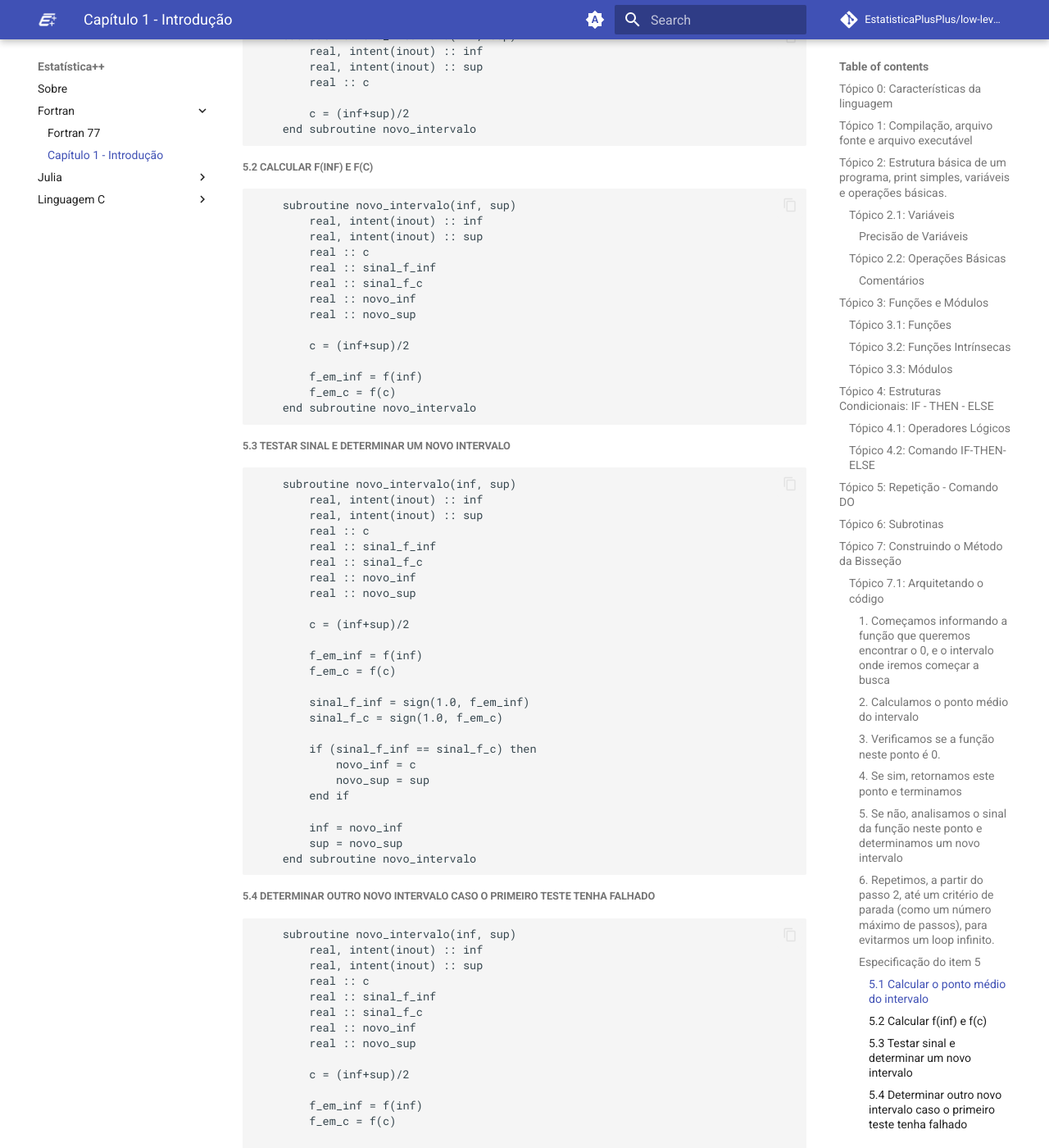
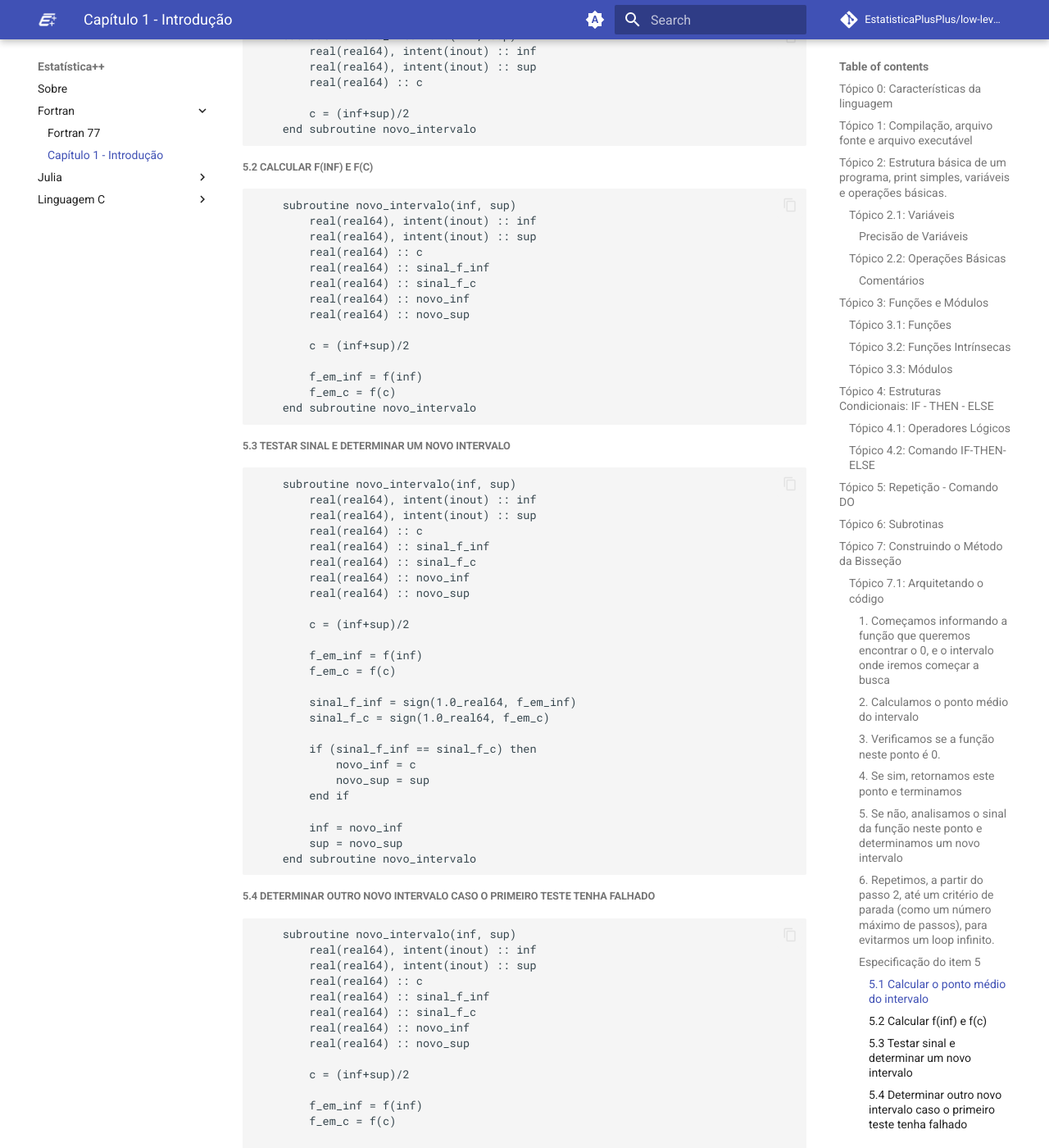
Before and after one commit to EstatisticaPlusPlus/low-level-learning, an MkDocs documentation site: the page built from docs/Fortran/Fortran_90.md, in a window 1280 px wide and 1400 px high, scrolled down 29980 px. Shown: the whole window at 82% size. Built offline with MkDocs 1.6.1 and Material for MkDocs 9.7.7, drawn with Linux system fonts in a browser that asks for light colours; comment, search, counter and statistics services are not loaded; some of the changed text lies outside the part shown.

Commit message:
update: fixing types in code and adding full code snippet

````diff
--- a/docs/Fortran/Fortran_90.md
+++ b/docs/Fortran/Fortran_90.md
@@ -1674,10 +1674,10 @@
 	    real(real64), intent(in) :: b
 
 	    ! Variável LOCAL do limite inferior do intervalo
-	    real :: inf
+	    real(real64) :: inf
 
 	    ! Variável LOCAL do limite superior do intervalo
-	    real :: sup
+	    real(real64) :: sup
 
 	    ! Nº máximo de passos
 	    integer, intent(in) :: n_passos
@@ -1720,9 +1720,9 @@
 ```
 
     subroutine novo_intervalo(inf, sup)
-		real, intent(inout) :: inf
-		real, intent(inout) :: sup
-		real :: c
+		real(real64), intent(inout) :: inf
+		real(real64), intent(inout) :: sup
+		real(real64) :: c
 
 		c = (inf+sup)/2
 	end subroutine novo_intervalo
@@ -1733,13 +1733,13 @@
 
 ```
     subroutine novo_intervalo(inf, sup)
-		real, intent(inout) :: inf
-		real, intent(inout) :: sup
-		real :: c
-		real :: sinal_f_inf
-		real :: sinal_f_c
-		real :: novo_inf
-		real :: novo_sup
+		real(real64), intent(inout) :: inf
+		real(real64), intent(inout) :: sup
+		real(real64) :: c
+		real(real64) :: sinal_f_inf
+		real(real64) :: sinal_f_c
+		real(real64) :: novo_inf
+		real(real64) :: novo_sup
 
 		c = (inf+sup)/2
 
@@ -1754,21 +1754,21 @@
 ```
 
     subroutine novo_intervalo(inf, sup)
-	    real, intent(inout) :: inf
-	    real, intent(inout) :: sup
-	    real :: c
-	    real :: sinal_f_inf
-	    real :: sinal_f_c
-	    real :: novo_inf
-	    real :: novo_sup
+	    real(real64), intent(inout) :: inf
+	    real(real64), intent(inout) :: sup
+	    real(real64) :: c
+	    real(real64) :: sinal_f_inf
+	    real(real64) :: sinal_f_c
+	    real(real64) :: novo_inf
+	    real(real64) :: novo_sup
 
 	    c = (inf+sup)/2
 
         f_em_inf = f(inf)
         f_em_c = f(c)
 
-	    sinal_f_inf = sign(1.0, f_em_inf)
-	    sinal_f_c = sign(1.0, f_em_c)
+	    sinal_f_inf = sign(1.0_real64, f_em_inf)
+	    sinal_f_c = sign(1.0_real64, f_em_c)
 
 	    if (sinal_f_inf == sinal_f_c) then
 		    novo_inf = c
@@ -1785,21 +1785,21 @@
 
 ```
     subroutine novo_intervalo(inf, sup)
-        real, intent(inout) :: inf
-        real, intent(inout) :: sup
-        real :: c
-        real :: sinal_f_inf
-        real :: sinal_f_c
-        real :: novo_inf
-        real :: novo_sup
+        real(real64), intent(inout) :: inf
+        real(real64), intent(inout) :: sup
+        real(real64) :: c
+        real(real64) :: sinal_f_inf
+        real(real64) :: sinal_f_c
+        real(real64) :: novo_inf
+        real(real64) :: novo_sup
 
         c = (inf+sup)/2
 
         f_em_inf = f(inf)
         f_em_c = f(c)
 
-        sinal_f_inf = sign(1.0, f_em_inf)
-        sinal_f_c = sign(1.0, f_em_c)
+        sinal_f_inf = sign(1.0_real64, f_em_inf)
+        sinal_f_c = sign(1.0_real64, f_em_c)
 
         if (sinal_f_inf == sinal_f_c) then
 	        novo_inf = c
@@ -1815,7 +1815,117 @@
 
 ```
 
-
+#### Código Final
+
+Juntando os trechos finais de código desenvolvidos acima temos a nossa primeira versão do programa:
+
+
+```
+
+    module funcoes
+        use, intrinsic :: iso_fortran_env
+	    implicit none
+
+    contains
+	    ! Polinômio: x^3 - x - 2
+	    function f(x) result(y)
+		    real(real64), intent(in) :: x
+		    real(real64) :: y
+
+		    y = x**3 - x - 2
+	    end function f
+    end module funcoes
+
+    module metodos
+	    use funcoes
+	    implicit none
+
+    contains
+	    subroutine novo_intervalo(inf, sup)
+		    real(real64), intent(inout) :: inf
+		    real(real64), intent(inout) :: sup
+		    real(real64) :: c
+		    real(real64) :: sinal_f_inf
+		    real(real64) :: sinal_f_c
+		    real(real64) :: novo_inf
+		    real(real64) :: novo_sup
+
+		    c = (inf+sup)/2
+		    sinal_f_inf = sign(1.0_real64, f(inf))
+		    sinal_f_c = sign(1.0_real64, f(c))
+
+		    if (sinal_f_inf == sinal_f_c) then
+			    novo_inf = c
+			    novo_sup = sup
+
+		    else
+			    novo_inf = inf
+			    novo_sup = c
+		    end if
+
+		    inf = novo_inf
+		    sup = novo_sup
+	    end subroutine novo_intervalo
+
+	    function bissecao(a, b, n_passos) result(raiz)
+		    ! Limite inferior do intervalo
+		    real(real64), intent(in) :: a
+
+		    ! Limite superior do intervalo
+		    real(real64), intent(in) :: b
+
+		    ! Nº máximo de passos
+		    integer, intent(in) :: n_passos
+
+		    ! Valor de x tal que f(x) = 0
+		    real(real64) :: raiz
+
+		    ! Ponto médio
+		    real(real64) :: p_medio
+
+		    ! Variável LOCAL do limite inferior do intervalo
+		    real(real64) :: inf
+
+		    ! Variável LOCAL do limite superior do intervalo
+		    real(real64) :: sup
+
+		    ! Variável do loop
+		    integer :: i
+
+		    inf = a
+		    sup = b
+
+		    do i = 1, n_passos
+			    p_medio = (inf+sup)/2
+			    if (f(p_medio) == 0) then
+				    raiz = p_medio
+				    return
+
+			    else
+				    call novo_intervalo(inf, sup)
+			    end if
+		    end do
+
+		    raiz = p_medio
+	    end function bissecao
+    end module metodos
+
+    program main
+	    use funcoes
+	    use metodos
+	    use, intrinsic :: iso_fortran_env
+	    implicit none
+
+	    real(real64) :: resultado
+	    real(real64) :: a = 1
+	    real(real64) :: b = 2
+	    integer :: n_passos = 22
+
+        resultado = bissecao(a, b, n_passos)
+        print *, resultado
+    end program main
+
+```
 
 ## Tópico 8: Formatação de Saídas: WRITE
 
````
